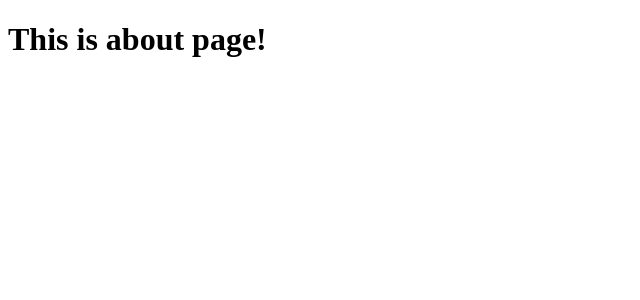
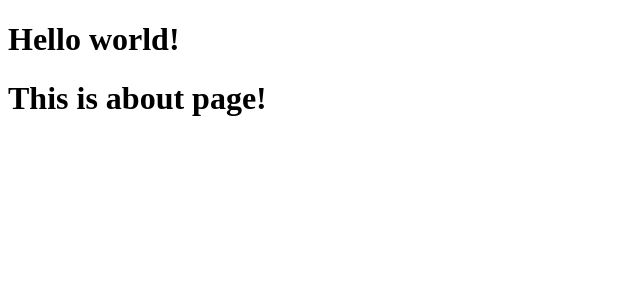
Before and after one commit to MoMoZin/learning-nextjs, a Next.js app in the folder first-next-app/: page /about in a window 1280 px wide. Shown: the top 300 px of the page, without its empty margins (0-640 px from the left). Built offline with nearby package versions, Linux system fonts and the light colour scheme.

Commit message:
set up component layout

```diff
--- /dev/null
+++ b/first-next-app/components/Hello.js
@@ -0,0 +1,7 @@
+const Hello = () => {
+  return (
+    <h1>Hello world!</h1>
+  );
+};
+
+export default Hello;
--- /dev/null
+++ b/first-next-app/components/Layout.js
@@ -0,0 +1,12 @@
+import Hello from "../components/Hello";
+
+const Layout = ({ children }) => {
+  return (
+    <div className="layout">
+      <Hello />
+      {children}
+    </div>
+  );
+};
+
+export default Layout;
--- a/first-next-app/pages/_app.js
+++ b/first-next-app/pages/_app.js
@@ -1,4 +1,8 @@
-
+import Layout from "../components/Layout";
 export default function App({ Component, pageProps }) {
-  return <Component {...pageProps} />;
+  return (
+    <Layout>
+      <Component {...pageProps} />
+    </Layout>
+  );
 }
--- a/first-next-app/pages/index.js
+++ b/first-next-app/pages/index.js
@@ -4,7 +4,6 @@
 const index = () => {
   return (
     <div>
-      <h1>Hello world!</h1>
       <Link href="/about">Go to about page</Link>
       <Component />
     </div>
```
